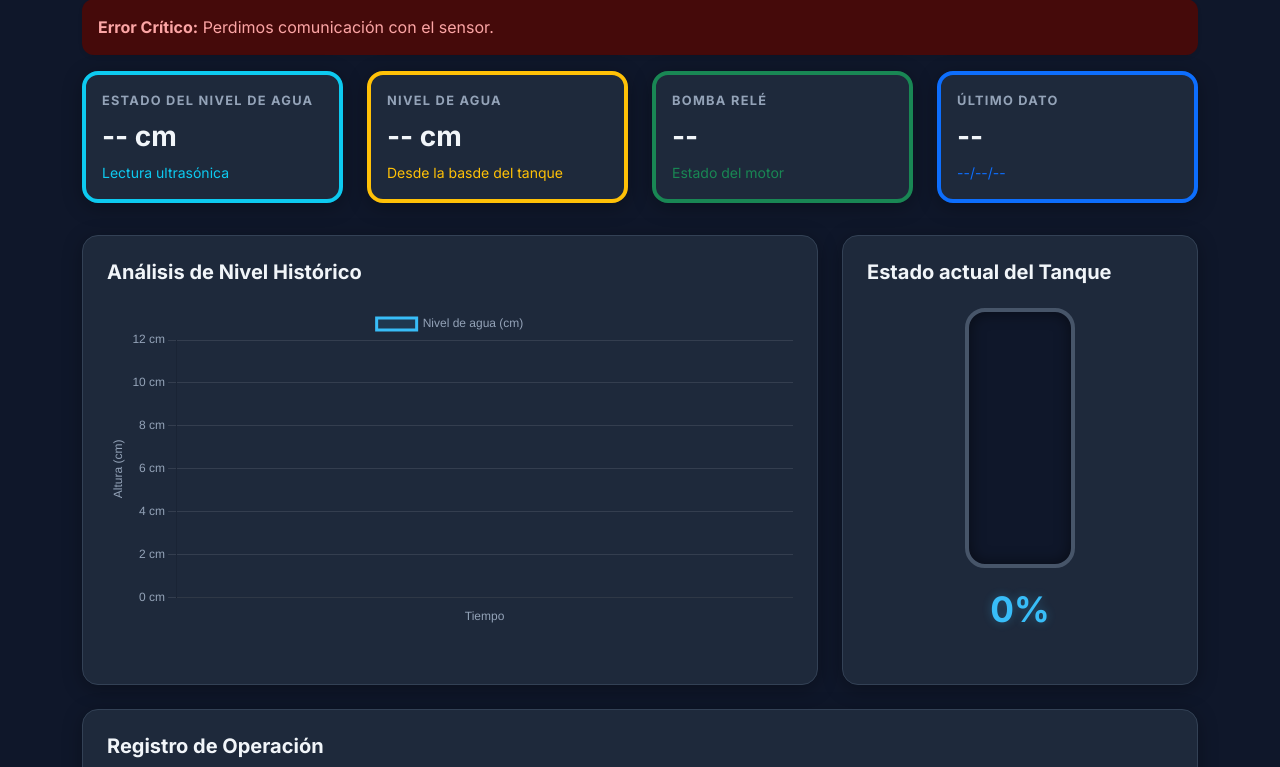
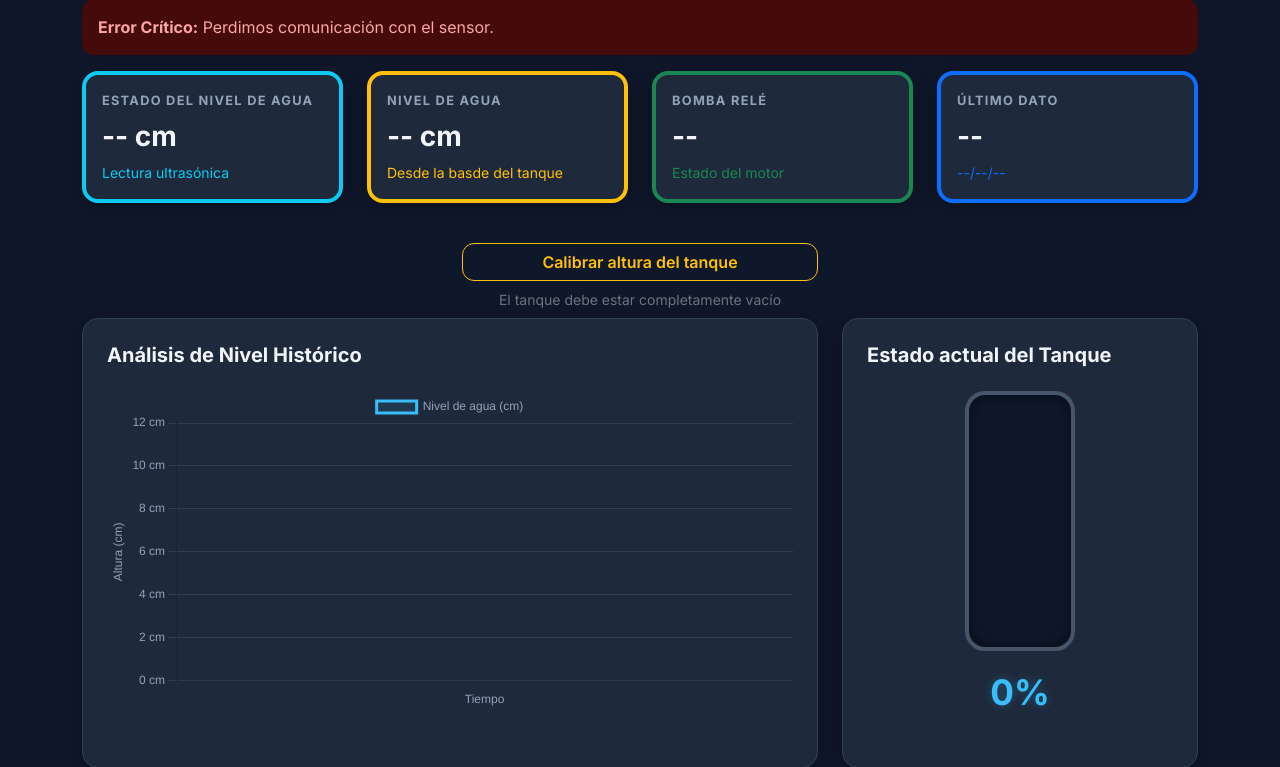
Before and after one commit to BrandonMostacero/Monitoreo_tanque_agua, a Flask app: page /dashboard in a window 1280 px wide. Shown: the part 141-908 px from the top of the page. Run offline with Flask 3, Linux system fonts and the light colour scheme.

Commit message:
index.html V4

```diff
--- a/templates/index.html
+++ b/templates/index.html
@@ -111,6 +111,10 @@
             color: #fca5a5;
             border-radius: 12px;
         }
+        .btn-calibrar {
+            border-radius: 12px;
+            font-weight: 600;
+        }
 
         ::-webkit-scrollbar { width: 8px; }
         ::-webkit-scrollbar-track { background: var(--bg-dark); }
@@ -168,6 +172,17 @@
         </div>
     </div>
 
+    <div class="row mt-3 justify-content-center">
+        <div class="col-md-4 text-center">
+            <button id="btn-calibrar" class="btn btn-outline-warning btn-calibrar w-100">
+                Calibrar altura del tanque
+            </button>
+            <div class="small text-secondary mt-2">
+                El tanque debe estar completamente vacío
+            </div>
+        </div>
+    </div>
+
     <div class="row mt-2">
         <div class="col-md-8">
             <div class="card p-4 h-100">
```
